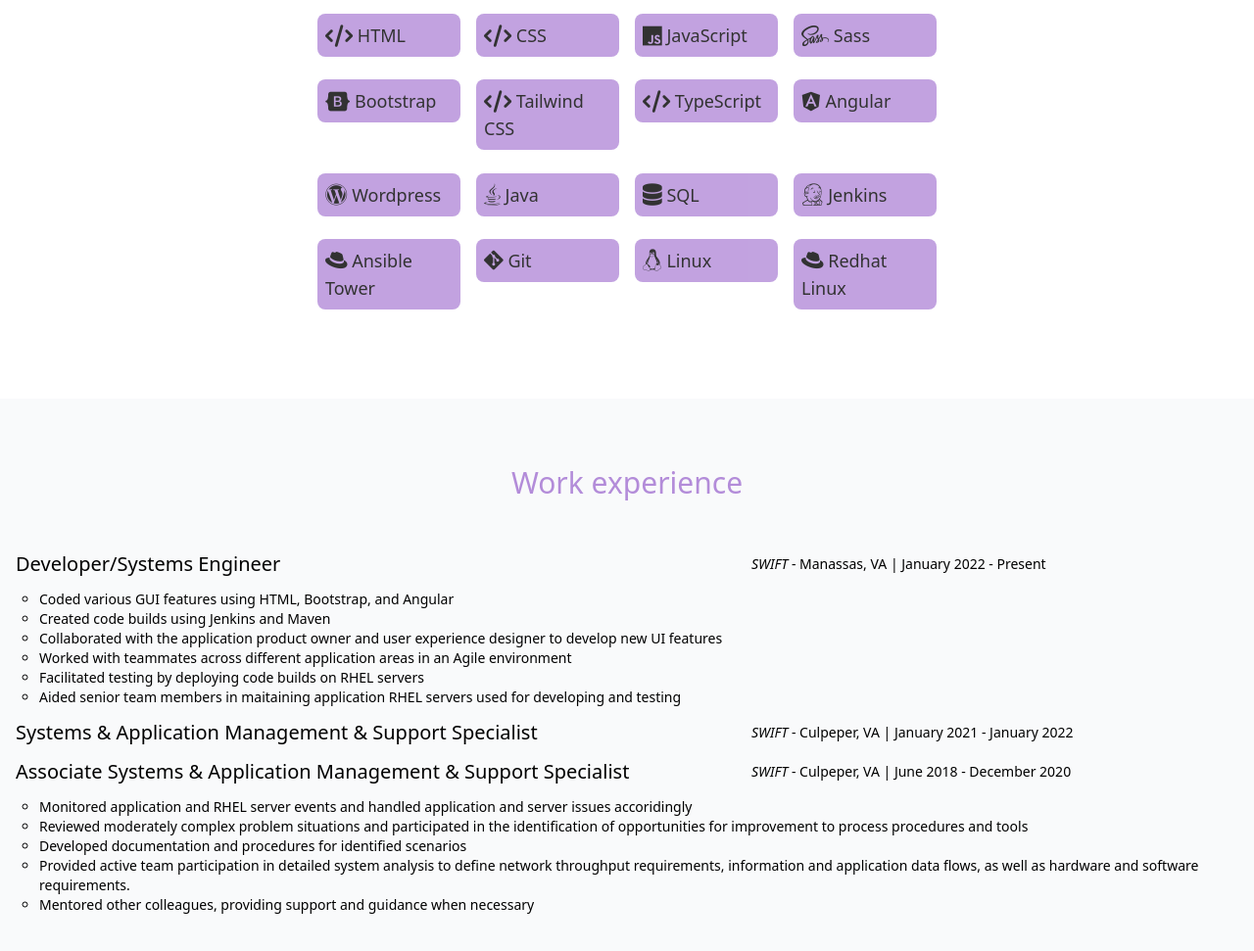
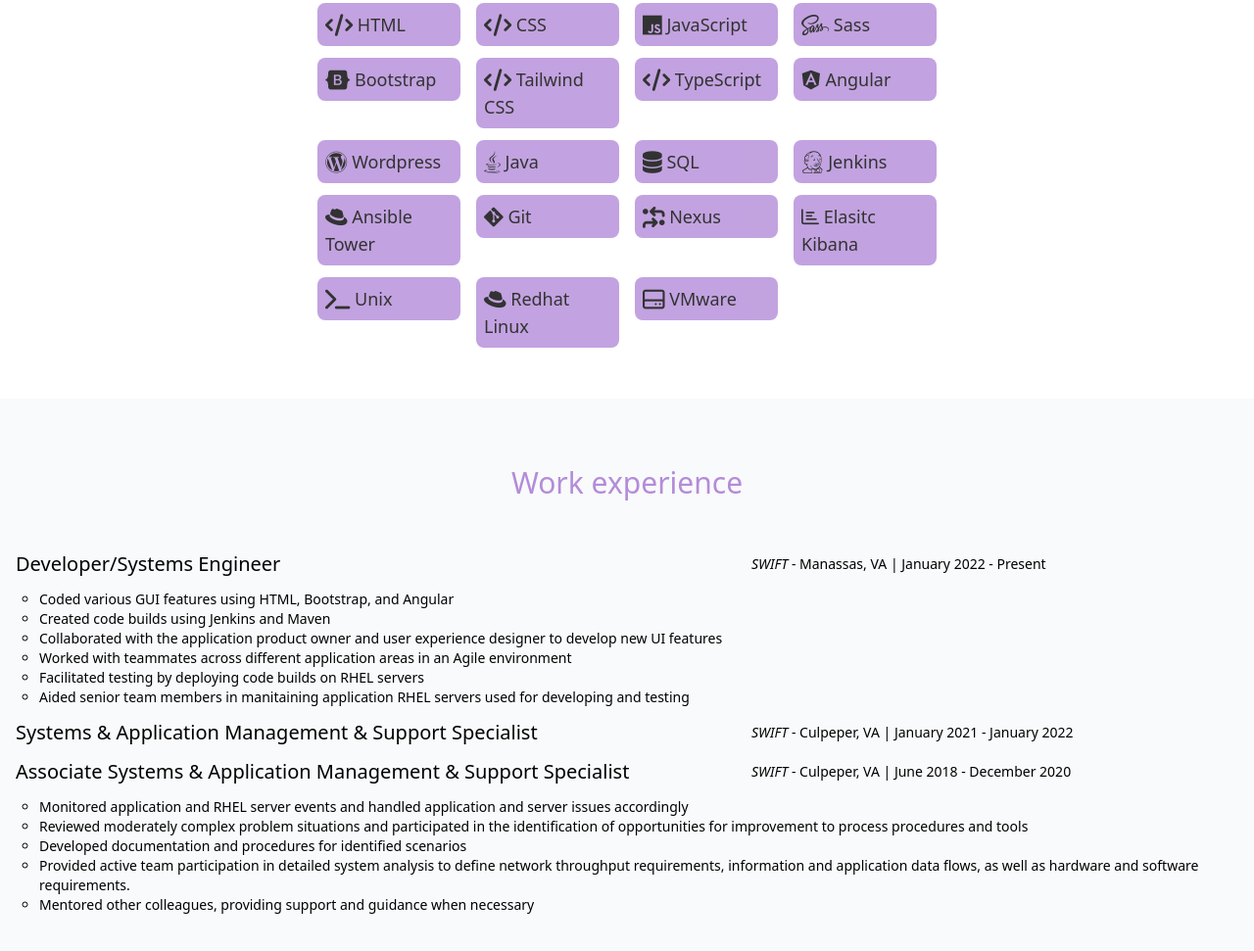
Before and after one commit to Cassidy-Sowards/personal-site, a website: page index.html in a window 1280 px wide. Shown: the part 681-1652 px from the top of the page at 98% size. Drawn offline with Linux system fonts and the light colour scheme.

Commit message:
Updated favicon, added to technologies section,

```diff
--- a/index.html
+++ b/index.html
@@ -4,11 +4,11 @@
     <meta charset="UTF-8" />
     <meta http-equiv="X-UA-Compatible" content="IE=edge" />
     <meta name="viewport" content="width=device-width, initial-scale=1.0" />
-    <link rel="icon" type="image/x-icon" href="/images/favicon-16x16.png">
     <link rel="stylesheet" href="css/main.css">
     <script src="https://kit.fontawesome.com/9c02b36c7c.js" crossorigin="anonymous"></script>
     <script src="/scripts.js"></script>
     <title>Cassidy Sowards</title>
+    <link rel="icon" type="image/x-icon" href="/img/favicon.ico">
   </head>
   <body>
     <!---Navbar-->
@@ -123,14 +123,30 @@
         </div>
         <div class="col-span-1 opacity-80 text-sm lg:text-lg">
           <div class="bg-grayPurple p-2 rounded-lg">
-            <i class="text-black fa-brands fa-linux fa-lg"></i> <span class="text-black">Linux</span>
+            <i class="text-black fa-solid fa-arrows-turn-to-dots fa-lg"></i> <span class="text-black">Nexus</span>
+          </div>
+        </div>
+        <div class="col-span-1 opacity-80 text-sm lg:text-lg">
+          <div class="bg-grayPurple p-2 rounded-lg">
+            <i class="text-black fa-regular fa-chart-bar"></i> <span class="text-black">Elasitc Kibana</span>
+          </div>
+        </div>
+        <div class="col-span-1 md:col-start-2 lg:col-start-3 opacity-80 text-sm lg:text-lg">
+          <div class="bg-grayPurple p-2 rounded-lg">
+            <i class="text-black fa-solid fa-terminal fa-lg"></i> <span class="text-black">Unix</span>
             </div>
         </div>
-        <div class="col-span-1 opacity-80 text-sm lg:text-lg">
+        <div class="col-span-1  opacity-80 text-sm lg:text-lg">
           <div class="bg-grayPurple p-2 rounded-lg">
             <i class="text-black fa-brands fa-redhat fa-lg"></i> <span class="text-black">Redhat Linux</span>
           </div>
         </div>
+        <div class="col-span-1 m opacity-80 text-sm lg:text-lg">
+          <div class="bg-grayPurple p-2 rounded-lg">
+            <i class="text-black fa-regular fa-hard-drive fa-lg"></i> <span class="text-black">VMware</span>
+          </div>
+        </div>
+
       </div>
     </div>
       <!---Resume section-->
@@ -152,7 +168,7 @@
               <li>Collaborated with the application product owner and user experience designer to develop new UI features</li>
               <li>Worked with teammates across different application areas in an Agile environment</li>
               <li>Facilitated testing by deploying code builds on RHEL servers</li>
-              <li>Aided senior team members in maitaining application RHEL servers used for developing and testing</li>
+              <li>Aided senior team members in manitaining application RHEL servers used for developing and testing</li>
             </ul>
           </div>
           <div class="col-span-2 md:col-span-1 dark:text-white">
@@ -169,7 +185,7 @@
           </div>
           <div class="col-span-2 pl-6">
             <ul class="text-sm list-circle dark:text-white">
-              <li>Monitored application and RHEL server events and handled application and server issues accoridingly</li>
+              <li>Monitored application and RHEL server events and handled application and server issues accordingly</li>
               <li>Reviewed moderately complex problem situations and participated in the identification of opportunities for improvement to process procedures and tools</li>
               <li>Developed documentation and procedures for identified scenarios</li>
               <li>Provided active team participation in detailed system analysis to define network throughput requirements, information and application data flows, as well as hardware and software requirements.</li>
```
Also changed, not shown: img/favicon.ico (added).
